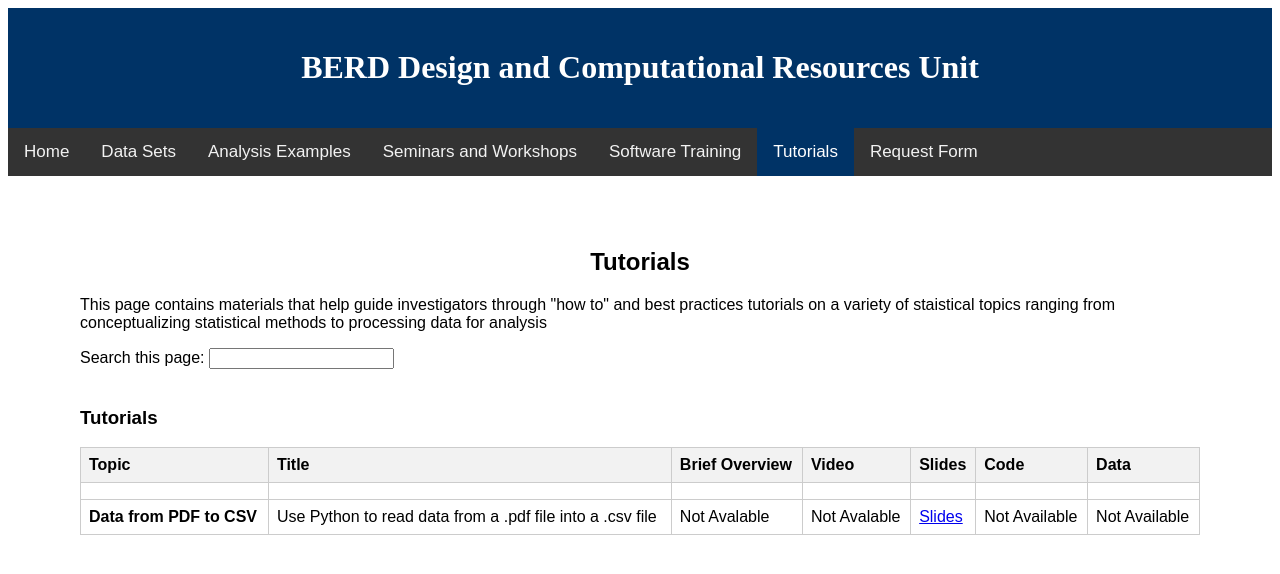
After one commit to mpanderson/DCR-website, a Flask app: page /tutorials in a window 1280 px wide. The commit adds this page. Shown: the top 574 px of the page. Run offline with Flask 3, Linux system fonts and the light colour scheme.

Commit message:
Added page to tutorials.  Still need to the the slides link working.

```diff
--- a/app.py
+++ b/app.py
@@ -21,5 +21,9 @@
 def workshoppage():
     return render_template('workshops.html')
 
+@app.route('/tutorials')
+def tutorialpage():
+    return render_template('tutorials.html')
+
 if __name__ == '__main__':
     app.run('0.0.0.0',debug=True)
--- a/templates/index.html
+++ b/templates/index.html
@@ -96,6 +96,7 @@
     <a href="https://stats.oarc.ucla.edu/other/dae/">Analysis Examples</a>
     <a href="workshops">Seminars and Workshops</a>
     <a href="https://stats.oarc.ucla.edu/#">Software Training</a>
+    <a href="tutorials">Tutorials</a>
      <a href="https://redcap.ouhsc.edu/redcap/surveys/?s=u8Tipfbiwk">Request Form</a>
   </div>
 
@@ -138,6 +139,9 @@
         <p>The OSCTR and BERD host regular  <a href="workshops"><b>Seminars, Short Coursess
         and Workshops </b></a>.  Quick access to these resources can be found here.</p>
 
+      <h2><a href="tutorials">Tutorials</a></h2>
+      <p>Best practices and tutorials for commonly used data processing and analytics routines are available here.</p>
+
 
 
         <h2><a href="https://redcap.ouhsc.edu/redcap/surveys/?s=u8Tipfbiwk"><b>Training Online Request Form</a></h2>
--- a/templates/publicData.html
+++ b/templates/publicData.html
@@ -109,6 +109,7 @@
     <a  href="https://stats.oarc.ucla.edu/other/dae/">Analysis Examples</a>
     <a  href="workshops">Seminars and Workshops</a>
     <a href="https://stats.oarc.ucla.edu/#">Software Training</a>
+    <a href="tutorials">Tutorials</a>
      <a href="https://redcap.ouhsc.edu/redcap/surveys/?s=u8Tipfbiwk">Request Form</a>
   </div>
 
--- /dev/null
+++ b/templates/tutorials.html
@@ -0,0 +1,233 @@
+<!DOCTYPE html>
+<html lang="en">
+<head>
+    <meta charset="UTF-8">
+    <meta name="viewport" content="width=device-width, initial-scale=1.0">
+    <title>Tutorials</title>
+   <style>
+     .banner {
+             background-color: #003366; /* Change to your desired background color */
+             color: #fff; /* Text color */
+             padding: 20px;
+             text-align: center;
+         }
+
+          .separator {
+             margin-top: 1cm;
+         }
+          main {
+             margin: .75in;
+             padding: 0;
+         }
+          table {
+             width: 100%;
+             border-collapse: collapse;
+         }
+
+         th, td {
+             border: 1px solid #ccc;
+             padding: 8px;
+             text-align: left;
+         }
+
+         th {
+             background-color: #f2f2f2;
+         }
+         .table-container{
+             margin-left: 0.75in;
+             margin-right: 0.75in;
+         }
+
+      #navbar {
+        overflow: hidden;
+        background-color: #333;
+      }
+
+      #navbar a {
+        float: left;
+        display: block;
+        color: #f2f2f2;
+        text-align: center;
+        padding: 14px 16px;
+        text-decoration: none;
+        font-size: 17px;
+      }
+
+      #navbar a:hover {
+        background-color: #ddd;
+        color: black;
+      }
+
+      #navbar a.active {
+        background-color: #003366;
+        color: white;
+      }
+
+      .content {
+        padding: 16px;
+      }
+
+      .sticky {
+        position: fixed;
+        top: 0;
+        width: 100%;
+      }
+
+      .sticky + .content {
+        padding-top: 60px;
+      }
+
+
+    </style>
+  <script src="https://code.jquery.com/jquery-3.6.4.min.js"></script>
+  <script>
+      function search() {
+          var keyword = $('#search-input').val().toLowerCase();
+          $('table tbody tr').each(function() {
+              var rowText = $(this).text().toLowerCase();
+              if (rowText.includes(keyword)) {
+                  $(this).show();
+              } else {
+                  $(this).hide();
+              }
+          });
+      }
+  </script>
+</head>
+<body>
+    <header>
+        <div class="banner">
+        <center><h1>BERD Design and Computational Resources Unit</h1>
+        <nav>
+
+        </nav></center></div>
+    </header>
+
+  <div id="navbar" style="font-family: Arial">
+    <a href="/">Home</a>
+    <a href="publicData">Data Sets</a>
+    <a  href="https://stats.oarc.ucla.edu/other/dae/">Analysis Examples</a>
+    <a  href="workshops">Seminars and Workshops</a>
+    <a href="https://stats.oarc.ucla.edu/#">Software Training</a>
+    <a class="active" href="tutorials">Tutorials</a>
+     <a href="https://redcap.ouhsc.edu/redcap/surveys/?s=u8Tipfbiwk">Request Form</a>
+  </div>
+
+    <main style="font-family: Arial">
+       <center> <h2>Tutorials</h2></center>
+
+      <p>This page contains materials that help guide investigators through "how to" and best practices tutorials on a variety of staistical topics ranging from conceptualizing statistical methods to processing data for analysis</p>
+
+      <div style="aling: center;">
+          <label for="search-input">Search this page:</label>
+          <input type="text" id="search-input" oninput="search()">
+      </div>
+
+      <h3><p class="separator"><a >Tutorials</a></p>
+      </h3>
+
+
+            <div><table class="sortable-table">
+              <thead>
+                  <tr>
+                      <th>Topic</th>
+                      <th>Title</th>
+                      <th>Brief Overview</th>
+                      <th>Video</th>
+                      <th>Slides</th>
+                      <th>Code</th>
+                      <th>Data</th>
+
+                  </tr>
+              </thead>
+              <tbody>
+              <!-- Separator row -->
+               <!--<tr> -->
+                 <!--  <td colspan="2" style="background-color: #ccc; text-align: center;"><b>Data Sets in Public Health and Medicine</b></td>-->
+               <!--</tr>-->
+
+
+                    <tr>
+                      <td><b>Data from PDF to CSV</b></a></td>
+                      <td>Use Python to read data from a .pdf file into a .csv file</a></td>
+                      <td>Not Avalable  </td>
+                      <td>Not Avalable  </td>
+                      <td><a href="{{ url_for('static', filename='test.pdf') }}"<b>Slides</b></a></td>
+                      <td> Not Available  </td>
+                      <td> Not Available  </td>
+                    </tr>
+
+              <tr>
+                      <td><b> </b></td>
+                      <td> </a></td>
+                      <td>    </td>
+                      <td>  </td>
+                      <td>  </td>
+                      <td>   </td>
+                      <td>    </td>
+                    </tr>
+              </tbody>
+          </table>
+        </div>
+
+
+
+      <script>
+        window.onscroll = function() {myFunction()};
+
+        var navbar = document.getElementById("navbar");
+        var sticky = navbar.offsetTop;
+
+        function myFunction() {
+          if (window.pageYOffset >= sticky) {
+            navbar.classList.add("sticky")
+          } else {
+            navbar.classList.remove("sticky");
+          }
+        }
+        </script>
+
+
+      <script>
+          // Function to sort the table rows based on the text after the <b> tag in the first column
+          function sortTable(table) {
+              var rows, switching, i, x, y, shouldSwitch;
+              switching = true;
+
+              while (switching) {
+                  switching = false;
+                  rows = table.rows;
+
+                  for (i = 1; i < (rows.length - 1); i++) {
+                      shouldSwitch = false;
+                      x = rows[i].getElementsByTagName("TD")[0];
+                      y = rows[i + 1].getElementsByTagName("TD")[0];
+
+                      // Extract text content after <b> tag for comparison
+                      var xText = x.getElementsByTagName("B")[0].innerText.toLowerCase();
+                      var yText = y.getElementsByTagName("B")[0].innerText.toLowerCase();
+
+                      if (xText > yText) {
+                          shouldSwitch = true;
+                          break;
+                      }
+                  }
+
+                  if (shouldSwitch) {
+                      rows[i].parentNode.insertBefore(rows[i + 1], rows[i]);
+                      switching = true;
+                  }
+              }
+          }
+
+          // Call the sortTable function for all tables when the page is loaded
+          window.onload = function () {
+              var tables = document.getElementsByClassName("sortable-table");
+
+              for (var i = 0; i < tables.length; i++) {
+                  sortTable(tables[i]);
+              }
+          };
+      </script>
+</body>
+</html>
--- a/templates/workshops.html
+++ b/templates/workshops.html
@@ -113,6 +113,7 @@
         <a  href="https://stats.oarc.ucla.edu/other/dae/">Analysis Examples</a>
         <a  class="active" href="workshops">Seminars and Workshops</a>
         <a href="https://stats.oarc.ucla.edu/#">Software Training</a>
+        <a href="tutorials">Tutorials</a>
          <a href="https://redcap.ouhsc.edu/redcap/surveys/?s=u8Tipfbiwk">Request Form</a>
       </div>
 
```
Also changed, not shown: 1 other file.
